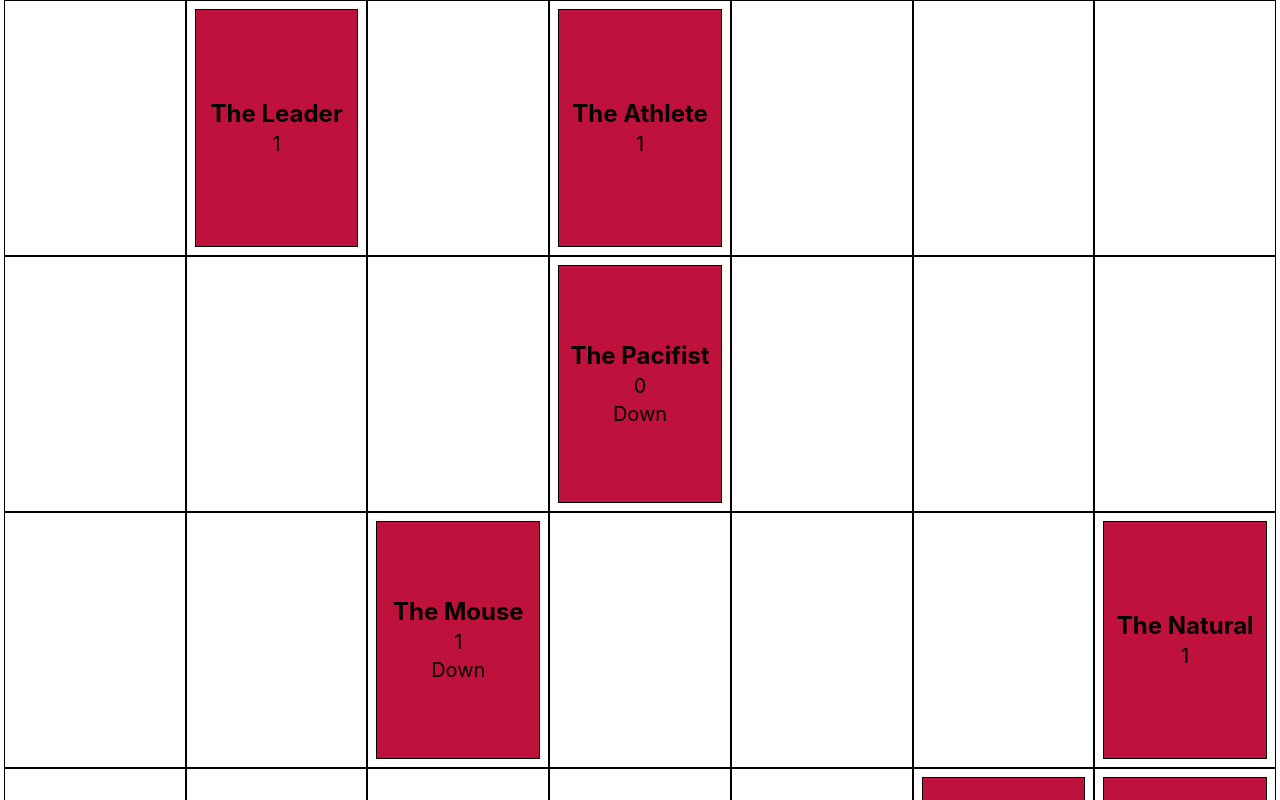
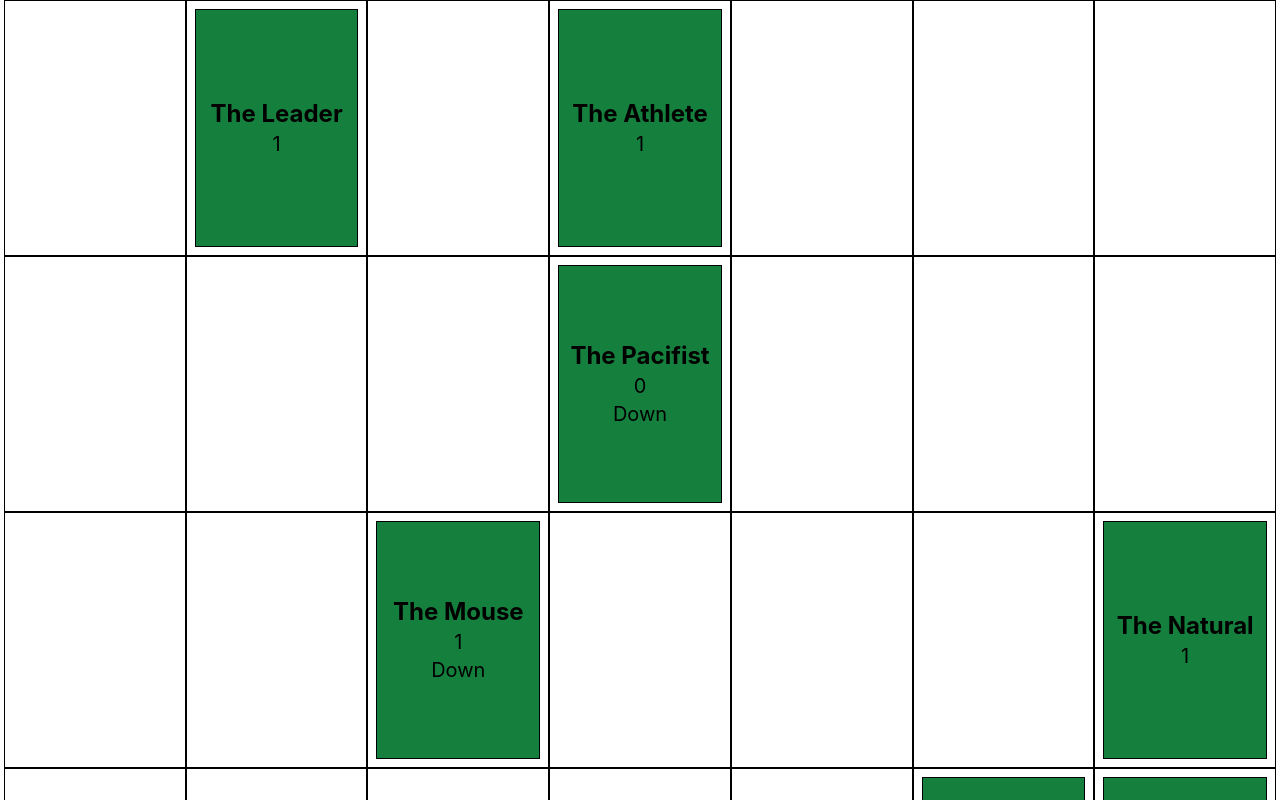
Before and after one commit to rbits0/the-lucky-seven, a React (Create React App) app: page / in a window 1280 px wide. Shown: the top 800 px of the page. Built offline with nearby package versions, Linux system fonts and the light colour scheme.

Commit message:
Don't allow moving enemy

```diff
--- a/src/Card.tsx
+++ b/src/Card.tsx
@@ -1,4 +1,4 @@
-import React, { useState } from "react";
+import React, { useEffect, useState } from "react";
 import { CardData, CardType, PlayerCard } from "./CardData";
 import { useDraggable } from "@dnd-kit/core";
 import { CSS } from "@dnd-kit/utilities";
@@ -12,12 +12,14 @@ interface CardProps {
 
 
 function Card({ card }: CardProps) {
+  const [enabled, setEnabled] = useState(card.type === CardType.Player);
 
   const { attributes, listeners, setNodeRef, transform } = useDraggable({
     id: card.id,
     data: {
       card: card,
-    }
+    },
+    disabled: !enabled,
   })
 
   const style: React.CSSProperties | undefined = transform ? {
@@ -25,12 +27,20 @@ function Card({ card }: CardProps) {
   } : undefined;
 
 
+  // Update enabled whenever card changes
+  useEffect(() => {
+    setEnabled(card.type === CardType.Player);
+  }, [card.type]);
+
+
   return (
     <div
       ref={setNodeRef}
-      className="w-full h-full text-center flex flex-col justify-center border border-black bg-rose-700 select-none"
+      className={`w-full h-full text-center flex flex-col justify-center border border-black select-none
+        ${card.type === CardType.Enemy ? "bg-rose-700" : "bg-green-700"}`}
       {...listeners}
       {...attributes}
+      role={enabled ? "button" : ""}
       onDragStart={() => {console.log("A")}}
       style={style}
     >
--- a/src/Grid.tsx
+++ b/src/Grid.tsx
@@ -23,6 +23,11 @@ function Grid({ list, setList }: GridProps) {
     // Check if destIndex == sourceIndex
     if (destIndex[0] === sourceIndex[0] && destIndex[1] === sourceIndex[1]) {
       // Dragging back to the same spot means cancel the drag
+      return;
+    }
+
+    // Check if card to swap with is an enemy
+    if (list[destIndex[0]][destIndex[1]][0]?.type === CardType.Enemy) {
       return;
     }
 
```
